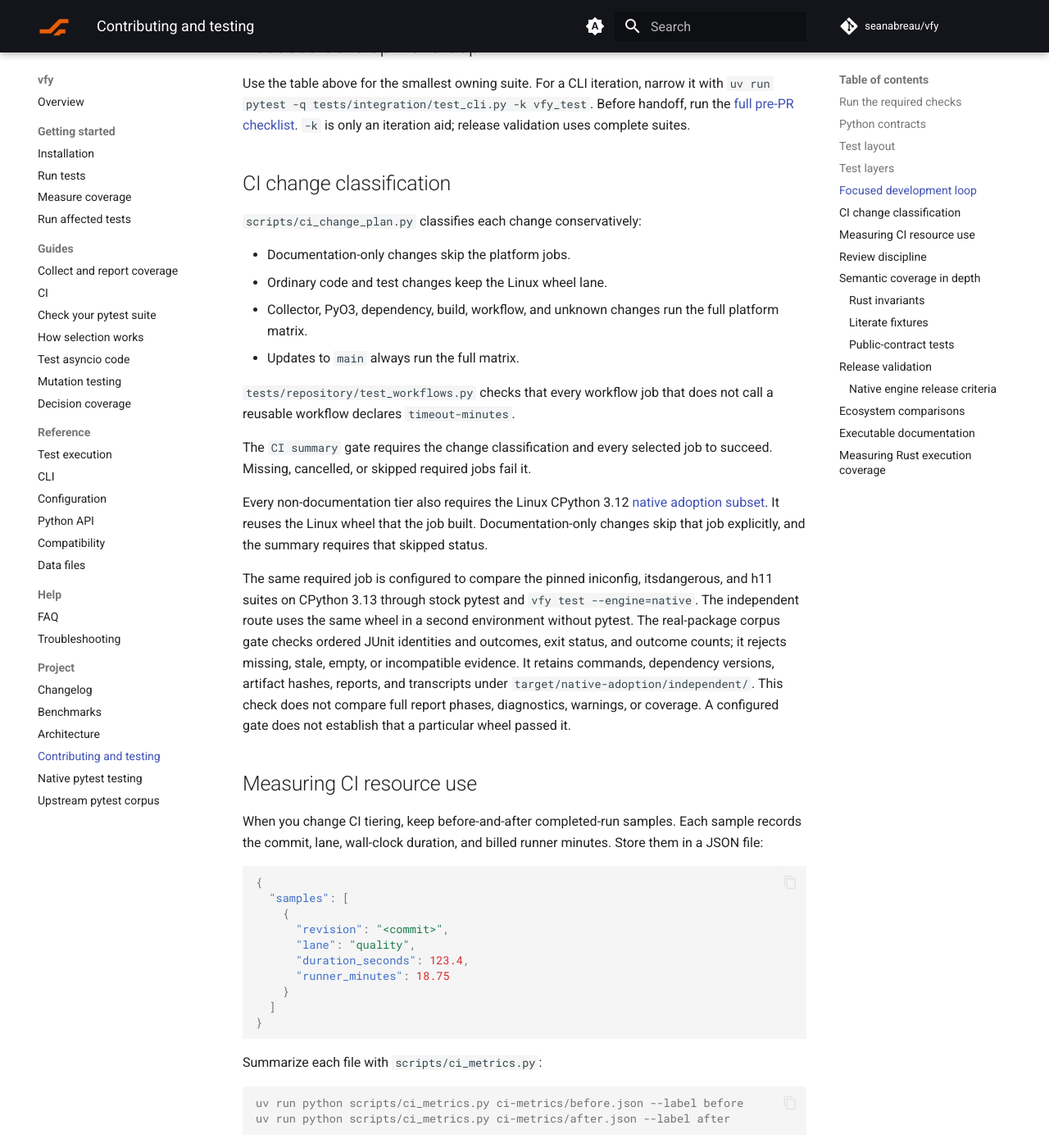
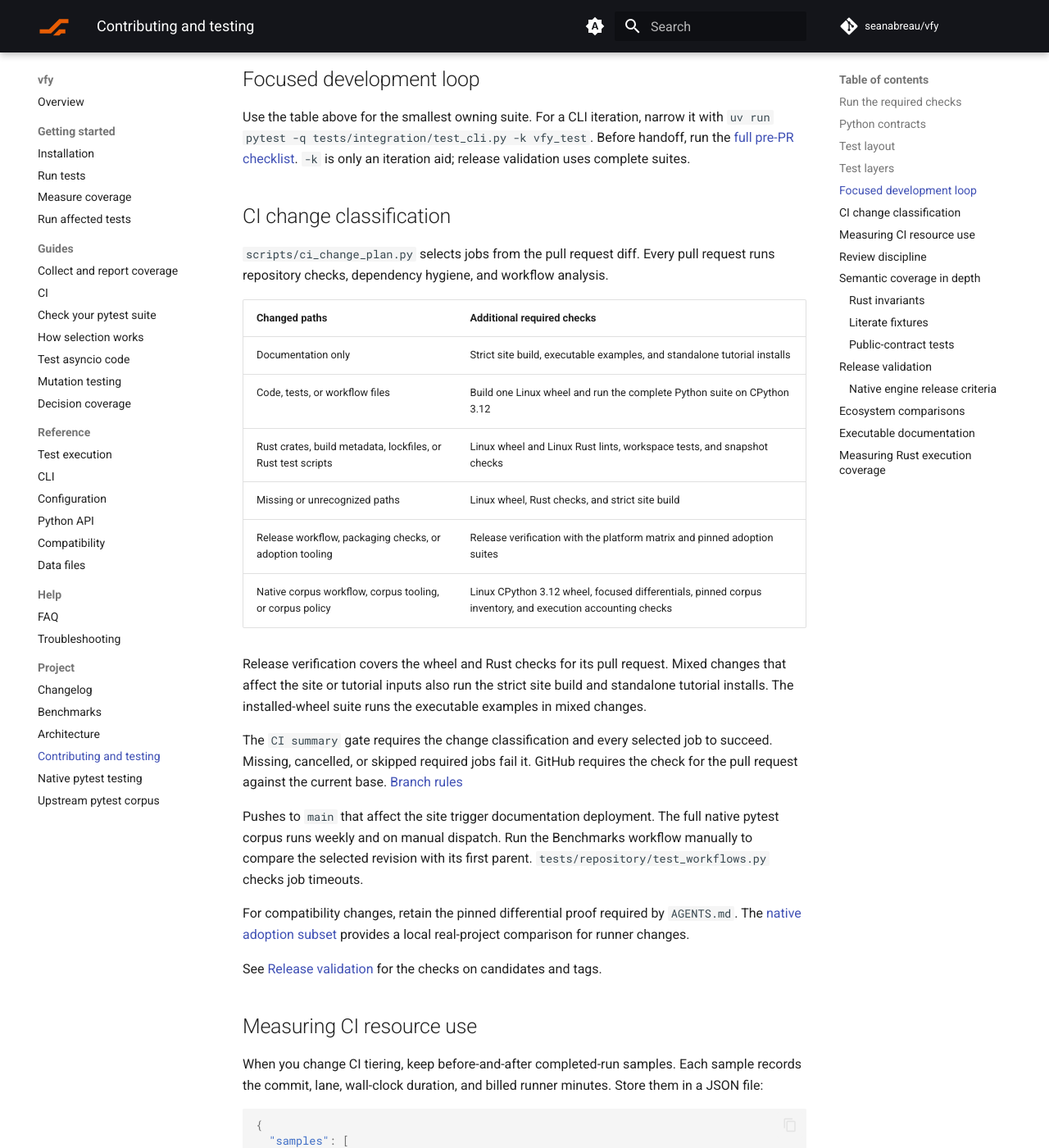
Before and after one commit to seanabreau/vfy, an MkDocs documentation site: the page built from docs/about/testing.md, in a window 1280 px wide and 1400 px high, scrolled down 3387 px. Shown: the whole window at 82% size. Built offline with MkDocs 1.6.1 and Material for MkDocs 9.7.7, drawn with Linux system fonts in a browser that asks for light colours; comment, search, counter and statistics services are not loaded; some of the changed text lies outside the part shown.

Commit message:
Scope pull request checks and separate release validation (#9)
* Run one installed-wheel suite for pull requests

* Smoke-test the PR wheel without development dependencies

* Validate release and corpus tooling before merge

* Run copyable tutorial commands in the install check

* Give pull request CI its own concurrency group

* Let PR CI own corpus run cancellation

* Validate current engine contracts in the native corpus

* Run full upstream parity on scheduled and manual checks

```diff
--- a/docs/about/testing.md
+++ b/docs/about/testing.md
@@ -66,7 +66,7 @@ checks with `uv run pytest -q tests/repository`. Shared process helpers live in
 | Diagnostics and invalid configuration | Streams, exit statuses, and absence of work | `uv run pytest -q tests/integration/test_cli_diagnostics.py` |
 | Built-in asyncio | Differential tests against pytest-asyncio 1.4.0 | `uv run pytest -q tests/integration/test_asyncio.py` |
 | Built-in HTML and metadata | Reports, hooks, redaction, and publication | `uv run pytest -q tests/integration/test_pytest_html.py` |
-| Installed artifacts | Fast Linux wheel lane and full platform wheel matrix | CI `wheel-fast` or `wheel` job, plus `native-pytest` |
+| Installed artifacts | Linux wheel on pull requests, platform and Python matrix for release candidates | CI `linux-wheel` and Release `release-tests` |
 | Repository health | Locked licenses, advisories, unused code, and workflow security | CI supply-chain jobs |
 | Performance | Parity-gated committed harness and retained samples | [Benchmark commands](https://github.com/seanabreau/vfy/blob/main/benchmarks/README.md) |
 
@@ -79,35 +79,38 @@ Before handoff, run the [full pre-PR checklist](https://github.com/seanabreau/vf
 
 ## CI change classification
 
-`scripts/ci_change_plan.py` classifies each change conservatively:
+`scripts/ci_change_plan.py` selects jobs from the pull request diff. Every pull
+request runs repository checks, dependency hygiene, and workflow analysis.
 
-- Documentation-only changes skip the platform jobs.
-- Ordinary code and test changes keep the Linux wheel lane.
-- Collector, PyO3, dependency, build, workflow, and unknown changes run the full
-  platform matrix.
-- Updates to `main` always run the full matrix.
+| Changed paths | Additional required checks |
+| --- | --- |
+| Documentation only | Strict site build, executable examples, and standalone tutorial installs |
+| Code, tests, or workflow files | Build one Linux wheel and run the complete Python suite on CPython 3.12 |
+| Rust crates, build metadata, lockfiles, or Rust test scripts | Linux wheel and Linux Rust lints, workspace tests, and snapshot checks |
+| Missing or unrecognized paths | Linux wheel, Rust checks, and strict site build |
+| Release workflow, packaging checks, or adoption tooling | Release verification with the platform matrix and pinned adoption suites |
+| Native corpus workflow, corpus tooling, or corpus policy | Linux CPython 3.12 wheel, focused differentials, pinned corpus inventory, and execution accounting checks |
 
-`tests/repository/test_workflows.py` checks that every workflow job that does
-not call a reusable workflow declares `timeout-minutes`.
+Release verification covers the wheel and Rust checks for its pull request.
+Mixed changes that affect the site or tutorial inputs also run the strict site
+build and standalone tutorial installs. The installed-wheel suite runs the
+executable examples in mixed changes.
 
 The `CI summary` gate requires the change classification and every selected job
-to succeed. Missing, cancelled, or skipped required jobs fail it.
+to succeed. Missing, cancelled, or skipped required jobs fail it. GitHub
+requires the check for the pull request against the current base.
+[Branch rules](https://github.com/seanabreau/vfy/rules)
 
-Every non-documentation tier also requires the Linux CPython 3.12
-[native adoption subset](native-pytest-testing.md#required-adoption-subset). It
-reuses the Linux wheel that the job built. Documentation-only changes skip that
-job explicitly, and the summary requires that skipped status.
+Pushes to `main` that affect the site trigger documentation deployment. The
+full native pytest corpus runs weekly and on manual dispatch. Run the Benchmarks
+workflow manually to compare the selected revision with its first parent.
+`tests/repository/test_workflows.py` checks job timeouts.
 
-The same required job is configured to compare the pinned iniconfig,
-itsdangerous, and h11 suites on CPython 3.13 through stock pytest and
-`vfy test --engine=native`. The independent route uses the same wheel in a
-second environment without pytest. The real-package corpus gate checks ordered
-JUnit identities and outcomes, exit status, and outcome counts; it rejects
-missing, stale, empty, or incompatible evidence. It retains commands, dependency
-versions, artifact hashes, reports, and transcripts under
-`target/native-adoption/independent/`. This check does not compare full report
-phases, diagnostics, warnings, or coverage. A configured gate does not establish
-that a particular wheel passed it.
+For compatibility changes, retain the pinned differential proof required by
+`AGENTS.md`. The [native adoption subset](native-pytest-testing.md#required-adoption-subset)
+provides a local real-project comparison for runner changes.
+
+See [Release validation](#release-validation) for the checks on candidates and tags.
 
 ## Measuring CI resource use
 
@@ -204,7 +207,9 @@ The Python suite keeps fixtures focused and tests each boundary separately:
 
 Release publication requires the complete Python suite against installed ABI3
 wheels on Linux CPython 3.12–3.15, and on macOS ARM64 CPython
-3.12, 3.14, and 3.15. The same commit must pass the Rust workspace tests on Linux.
+3.12, 3.14, and 3.15. The same commit must pass the Rust workspace tests on Linux
+and macOS. Manually dispatch the Release workflow to verify a candidate before
+tagging it. Tags that pass verification publish the release.
 
 Separate Linux CPython 3.12 wheel jobs are configured to run pytest 9.1.0, 9.1.1, and 9.2.0. Each version runs the native
 version-boundary suite without xdist, then installs pytest-xdist 3.8.0 for the
@@ -212,6 +217,15 @@ broader native suite's stock-pytest comparisons.
 The Linux CPython 3.12 full-suite job also runs pinned pytest 9.1.1 with the pytest-xdist 3.6.1 minimum for
 direct-pytest coverage integration. The built-in asyncio check runs without
 pytest-asyncio installed.
+
+The release also checks the five-project
+[native adoption subset](native-pytest-testing.md#required-adoption-subset) on
+Linux CPython 3.12 with the exact release wheel and its build manifest.
+On CPython 3.13 it compares the pinned iniconfig, itsdangerous, and h11 suites
+through stock pytest and `vfy test --engine=native` in an environment without
+pytest. The comparison checks ordered JUnit identities and outcomes, exit
+statuses, and outcome counts. The `release-adoption` artifact retains commands,
+dependency versions, artifact hashes, reports, and transcripts.
 
 ### Native engine release criteria
 
```
Also changed, not shown: other parts of docs/about/testing.md (+1 -1 lines), docs/about/native-pytest-testing.md (+9 -8 lines), 18 other files.
